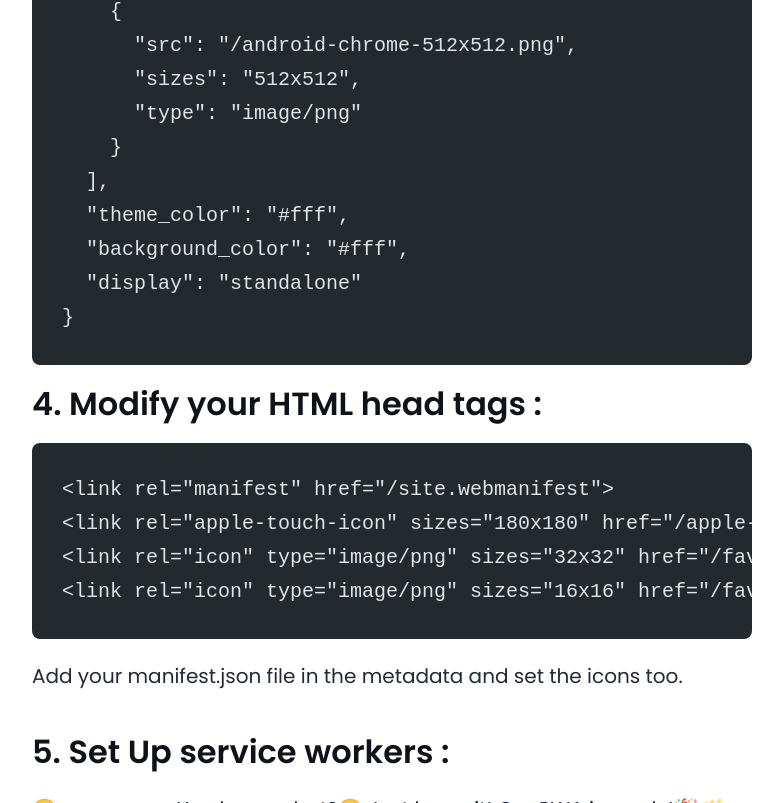
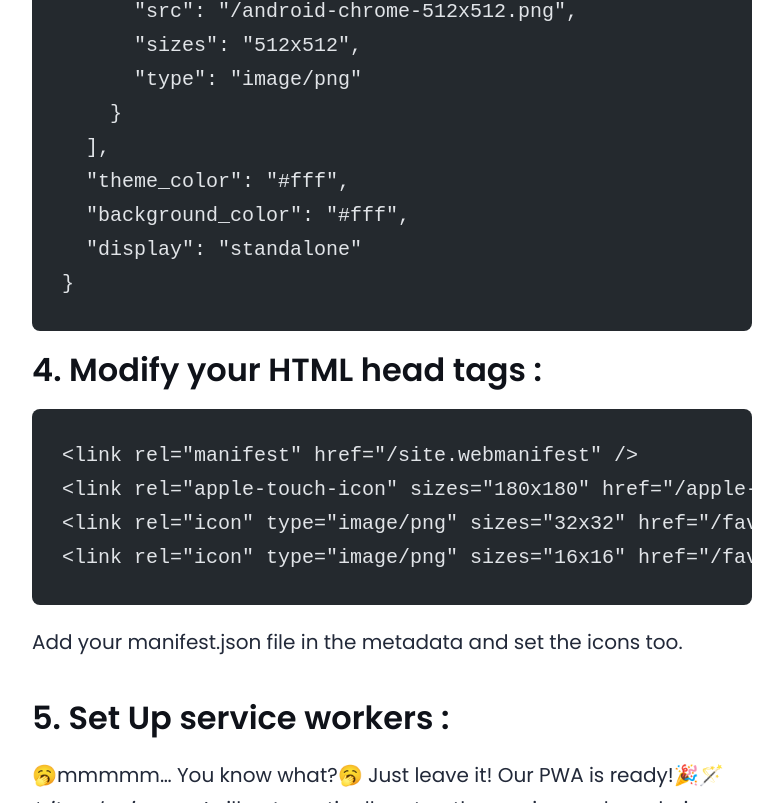
Before and after one commit to Xeven777/astroblog, an Astro site: page /blog/vite-to-pwas-easily in a window 1280 px wide. Shown: the part 3339-4142 px from the top of the page, without its empty margins (248-1031 px from the left). Built offline with nearby package versions, Linux system fonts and the light colour scheme; Astro itself is replaced by a stand-in of ours; code samples lack their colours.

Commit message:
Restyled by prettier-markdown

````diff
--- a/src/content/blog/vite-to-pwas-easily.md
+++ b/src/content/blog/vite-to-pwas-easily.md
@@ -2,9 +2,10 @@
 title: Vite to PWAs easily!
 description: Convert your Vite+React sites into PWAs
 author: Anish
-pubDate: '2024-01-16T18:26:20+05:30'
+pubDate: "2024-01-16T18:26:20+05:30"
 heroImage: /assets/screenshot_2024-01-16_18-25-07.png
 ---
+
 ### So, You Want Your Vite+React Website to Go From Web to "Wow, Dude, _Is That an App_?"
 
 Yeah, yeah, progressive web apps, the future of the internet, blah blah blah. You've heard the buzz, seen the fancy icons in Chrome's address bar, and now you're itching to turn your vite+react site into the next big thing. ✨
@@ -22,14 +23,13 @@
 ### 2. Update your '_vite.config.js_' :
 
 ```js
-import { defineConfig } from 'vite'
-import react from '@vitejs/plugin-react'
-import { VitePWA } from 'vite-plugin-pwa'
+import { defineConfig } from "vite";
+import react from "@vitejs/plugin-react";
+import { VitePWA } from "vite-plugin-pwa";
 
 export default defineConfig({
-  plugins: [react(), VitePWA()]
-})
-
+  plugins: [react(), VitePWA()],
+});
 ```
 
 We'll wrap the vite.config with the PWA plugin we just installed. For most minimal cases (without taking in count- caching) this will enough.
@@ -70,10 +70,10 @@
 ### 4. Modify your HTML head tags :
 
 ```html
-<link rel="manifest" href="/site.webmanifest">
-<link rel="apple-touch-icon" sizes="180x180" href="/apple-touch-icon.png">
-<link rel="icon" type="image/png" sizes="32x32" href="/favicon-32x32.png">
-<link rel="icon" type="image/png" sizes="16x16" href="/favicon-16x16.png">
+<link rel="manifest" href="/site.webmanifest" />
+<link rel="apple-touch-icon" sizes="180x180" href="/apple-touch-icon.png" />
+<link rel="icon" type="image/png" sizes="32x32" href="/favicon-32x32.png" />
+<link rel="icon" type="image/png" sizes="16x16" href="/favicon-16x16.png" />
 ```
 
 Add your manifest.json file in the metadata and set the icons too.
````
